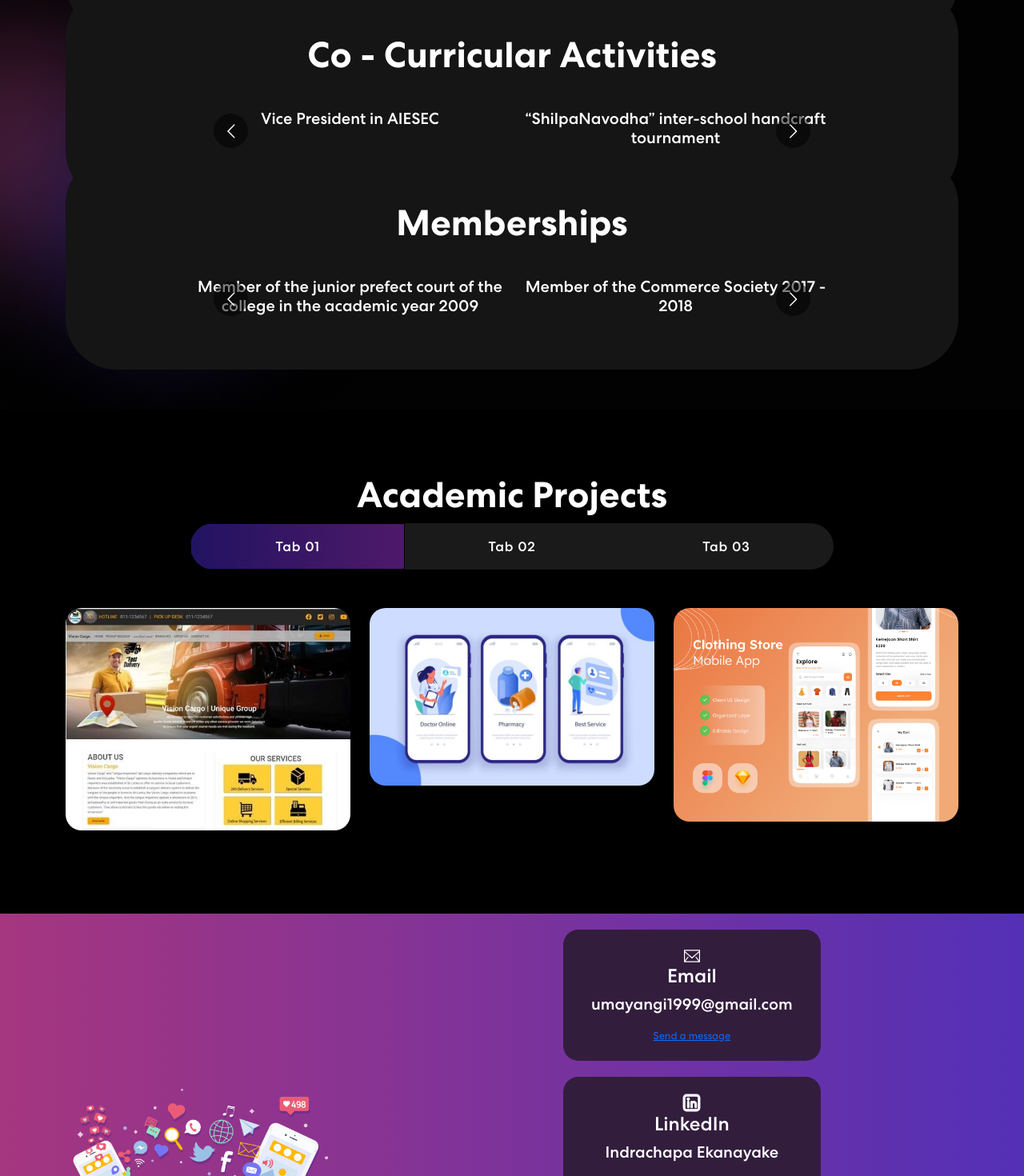
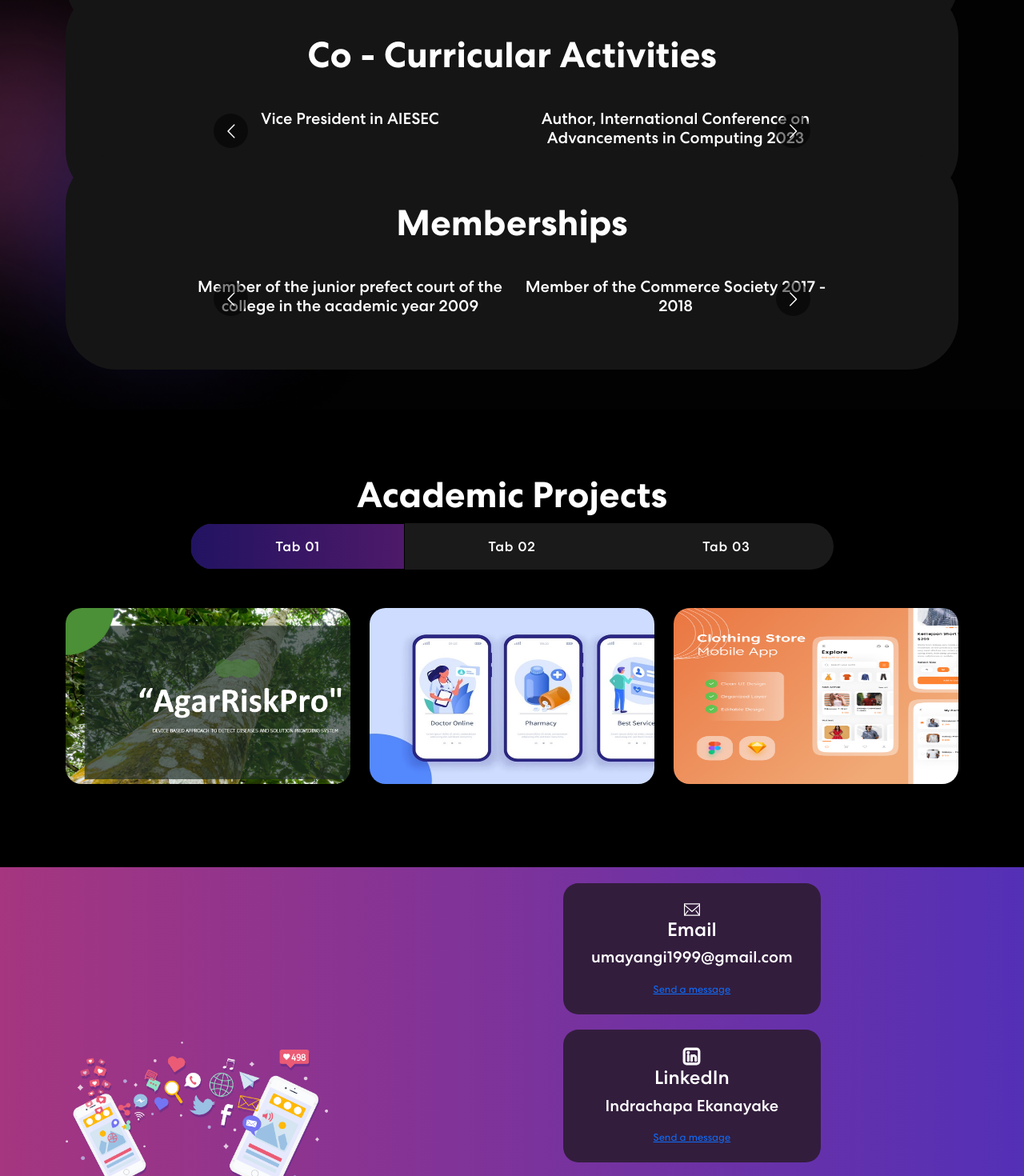
Before and after one commit to umayangi12/my-portfolio, a React (Create React App) app in the folder umaya-portfolio/: page / in a window 1280 px wide. Shown: the part 1190-2660 px from the top of the page at 80% size. Built offline with nearby package versions, Linux system fonts and the light colour scheme.

Commit message:
added some more details

```diff
--- a/umaya-portfolio/src/components/ProjectCard.js
+++ b/umaya-portfolio/src/components/ProjectCard.js
@@ -4,7 +4,7 @@ export const ProjectCard = ({ title, description, imgUrl, gitHubUrl }) => {
   return (
     <Col sm={6} md={4}>
       <div className="proj-imgbx">
-        <img src={imgUrl} />
+        <img src={imgUrl} style={{ width: "430px", height: "220px" }} />
         <div className="proj-txtx">
           <h5>{title}</h5>
           <span>{description}</span>
--- a/umaya-portfolio/src/components/Projects.js
+++ b/umaya-portfolio/src/components/Projects.js
@@ -5,6 +5,7 @@ import projImg3 from "../assets/img/clothingStore.jpg";
 import projImg4 from "../assets/img/simplebooks.png";
 import projImg5 from "../assets/img/socialMediaApp.png";
 import projImg6 from "../assets/img/healthCare.png";
+import projImg7 from "../assets/img/agar.png";
 import comingSoon from "../assets/img/comingSoon.jpg";
 import { ProjectCard } from "./ProjectCard";
 import colorSharp2 from "../assets/img/color-sharp2.png";
@@ -13,12 +14,11 @@ export const Projects = () => {
   const projectsTab1 = [
     {
       title:
-        "MERN STACK - COMPLETE APPLICATION (MONGODB, EXPRESS, REACT, NODE JS)",
+        "AgarRiskPro® - Device based approach to detect diseases and solution providing system",
       description:
-        "Created a web-based Management System with a team of 8, that assists managers and other authorized employees to handle and administrate the necessary workflow of a well-known Cargo Delivery Company in Sri Lanka.",
-      imgUrl: projImg1,
-      gitHubUrl:
-        "https://github.com/SLIIT-FacultyOfComputing/itp_project-itp2021_s2_b01_g13.git",
+        "IoT device tracks temp, humidity, NPK, wind. App detects diseases, aids farmers with tailored solutions.",
+      imgUrl: projImg7,
+      gitHubUrl: "https://research-project-website-hzby.vercel.app/",
     },
     {
       title: "HEALTH CARE APP USING ANDROID STUDIO AND MONGODB",
@@ -61,6 +61,18 @@ export const Projects = () => {
     },
   ];
 
+  const projectsTab3 = [
+    {
+      title:
+        "MERN STACK - COMPLETE APPLICATION (MONGODB, EXPRESS, REACT, NODE JS)",
+      description:
+        "Created a web-based Management System with a team of 8, that assists managers and other authorized employees to handle and administrate the necessary workflow of a well-known Cargo Delivery Company in Sri Lanka.",
+      imgUrl: projImg1,
+      gitHubUrl:
+        "https://github.com/SLIIT-FacultyOfComputing/itp_project-itp2021_s2_b01_g13.git",
+    },
+  ];
+
   return (
     <section className="project" id="projects">
       <Container>
@@ -99,13 +111,18 @@ export const Projects = () => {
                   </Row>
                 </Tab.Pane>
                 <Tab.Pane eventKey="third">
-                  <div style={{ display: "flex", justifyContent: "center" }}>
+                  <Row style={{ marginTop: "40px" }}>
+                    {projectsTab3.map((project, index) => {
+                      return <ProjectCard key={index} {...project} />;
+                    })}
+                  </Row>
+                  {/* <div style={{ display: "flex", justifyContent: "center" }}>
                     <img
                       src={comingSoon}
                       alt="Header Img"
                       style={{ width: "400px", height: "400px" }}
                     />
-                  </div>
+                  </div> */}
                 </Tab.Pane>
               </Tab.Content>
             </Tab.Container>
--- a/umaya-portfolio/src/components/Skills.js
+++ b/umaya-portfolio/src/components/Skills.js
@@ -109,6 +109,12 @@ export const Skills = () => {
                   <h5>Vice President in AIESEC</h5>
                 </div>
                 <div className="item">
+                  <h5>
+                    Author, International Conference on Advancements in
+                    Computing 2023{" "}
+                  </h5>
+                </div>
+                <div className="item">
                   <h5>“ShilpaNavodha” inter-school handcraft tournament</h5>
                 </div>
                 <div className="item">
```
Also changed, not shown: umaya-portfolio/src/assets/img/agar.png (added).
